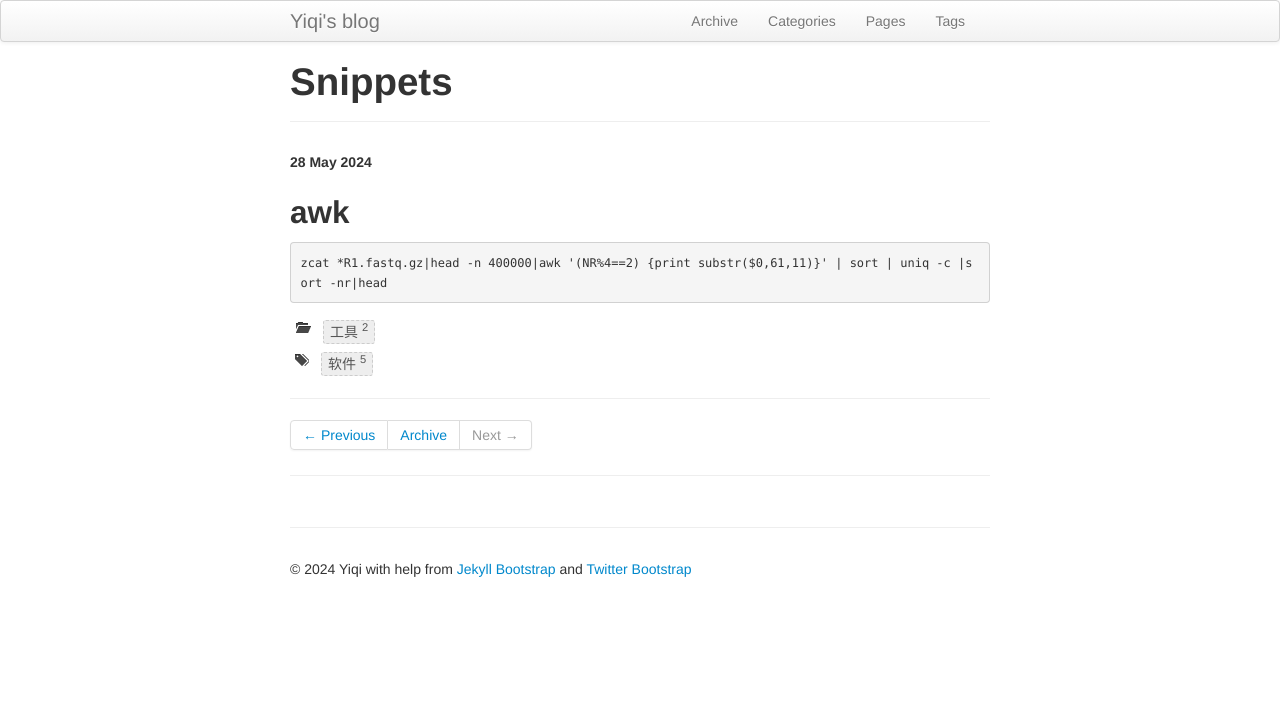
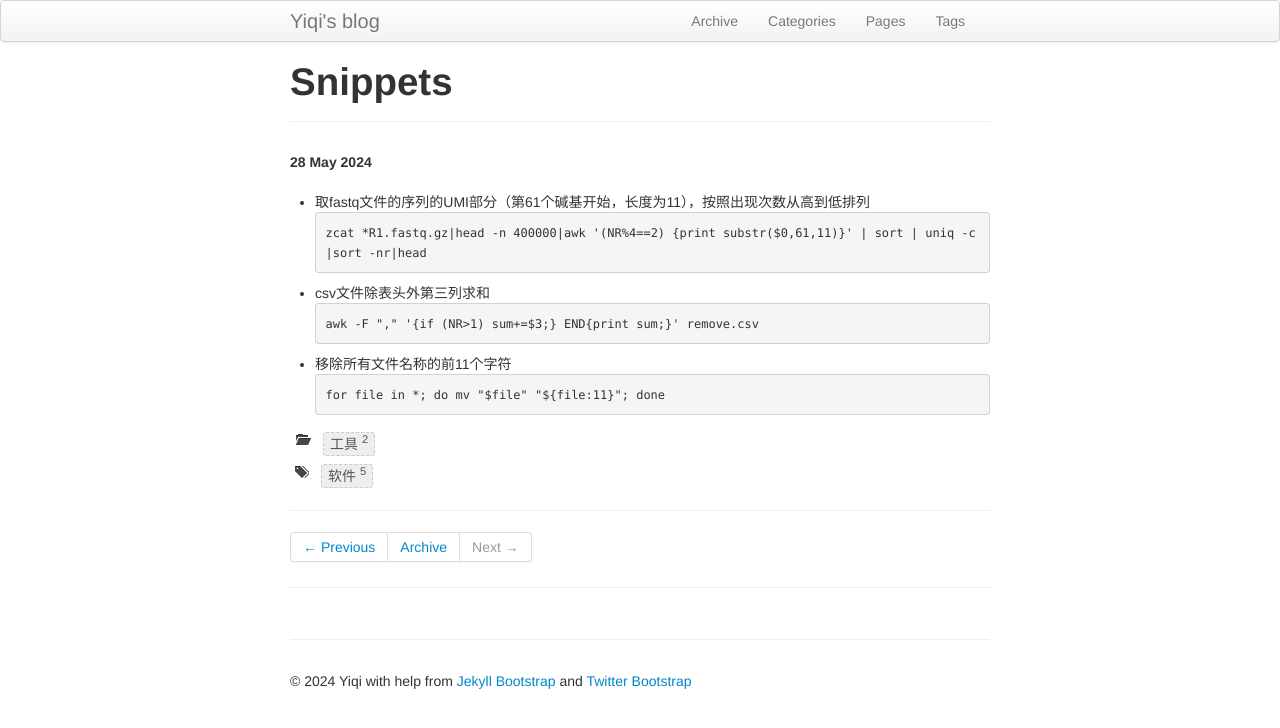
Before and after one commit to zhouyiqi91/zhouyiqi91.github.io, a Jekyll site: the page built from _posts/2024-05-28-snippets.md, in a window 1280 px wide. Shown: the top 728 px of the page. Built offline with Jekyll 4.4.1, drawn with Linux system fonts in a browser that asks for light colours; a script that is not in the unit is left out; comment, search, counter and statistics services are not loaded.

Commit message:
format structure

````diff
--- a/_posts/2024-05-28-snippets.md
+++ b/_posts/2024-05-28-snippets.md
@@ -7,8 +7,17 @@ tags: ["软件"]
 ---
 {% include JB/setup %}
 
-## awk
-
+- 取fastq文件的序列的UMI部分（第61个碱基开始，长度为11），按照出现次数从高到低排列
 ```sh
 zcat *R1.fastq.gz|head -n 400000|awk '(NR%4==2) {print substr($0,61,11)}' | sort | uniq -c |sort -nr|head
 ```
+
+- csv文件除表头外第三列求和
+```
+awk -F "," '{if (NR>1) sum+=$3;} END{print sum;}' remove.csv
+```
+
+- 移除所有文件名称的前11个字符
+```
+for file in *; do mv "$file" "${file:11}"; done
+```
````
Also changed, not shown: _posts/2024-05-10-leetcode1793.md (deleted, +0 -11 lines), _posts/2024-05-11-snapatac2.md (+5 -0 lines), _posts/2024-05-13-gists.md (deleted, +0 -14 lines), notes/leetcode/单调栈.md (renamed from _posts/2024-05-24=好问题.md, +14 -45 lines), notes/leetcode/好问题.md (added, +54 -0 lines), notes/leetcode/贪心.md (renamed from _posts/2024-05-16-贪心.md, +6 -0 lines), README.md, notes/leetcode/二分查找.md (renamed from _posts/2024-05-14-二分查找.md), notes/leetcode/位运算.md (renamed from _posts/2024-05-20-位运算.md), notes/leetcode/动态规划.md (renamed from _posts/2024-05-16-动态规划.md), notes/leetcode/区间选择.md (renamed from _posts/2024-05-04-区间选择.md), notes/leetcode/最小高度树.md (renamed from _posts/2024-05-09-最小高度树.md), notes/leetcode/滑动窗口.md (renamed from _posts/2024-05-23-滑动窗口.md).
